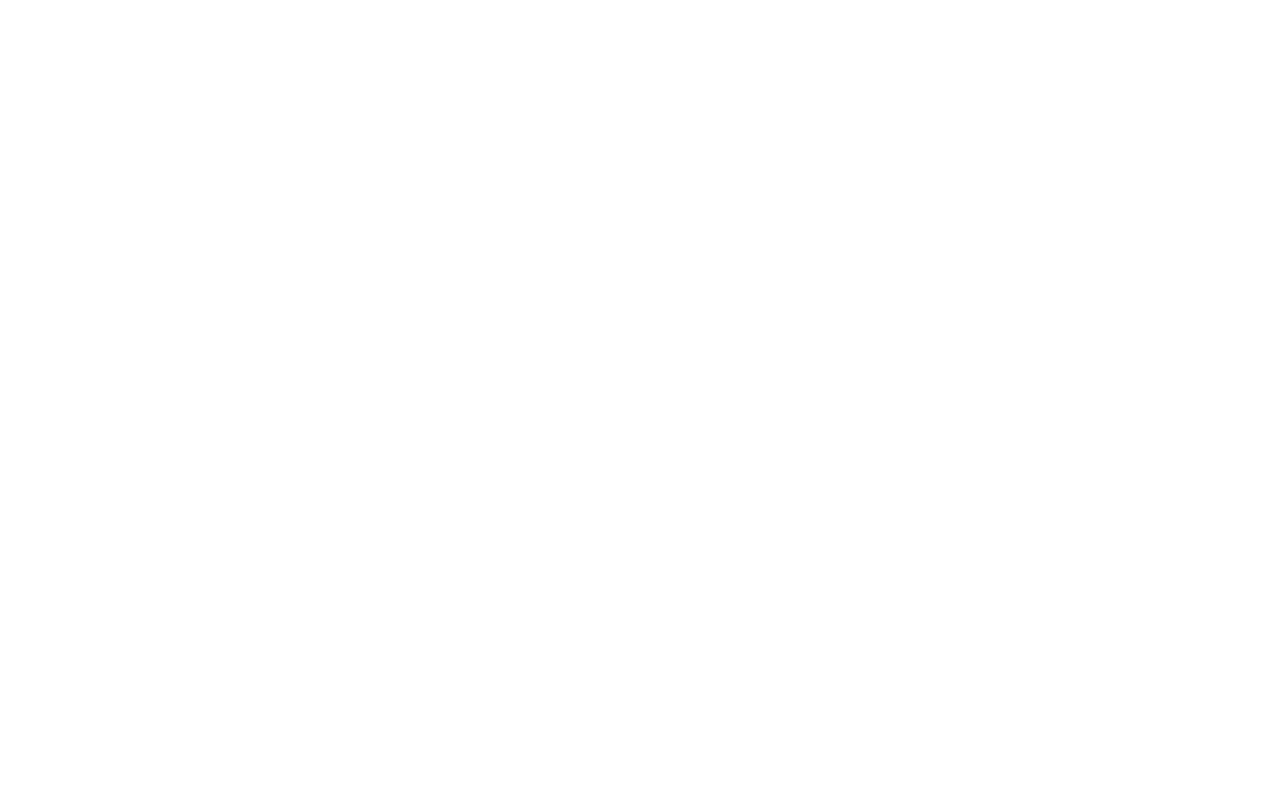
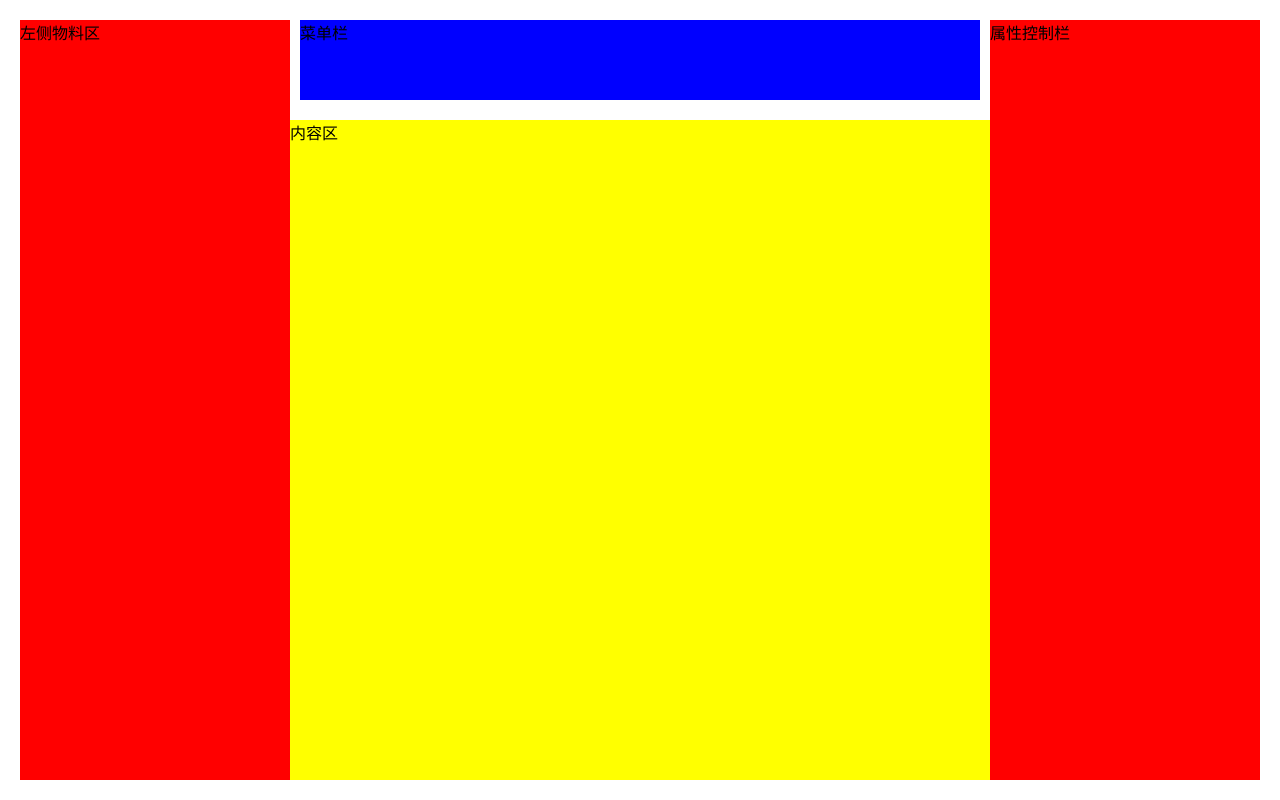
Before and after one commit to TOGET-H/vue-visual-editor, a Vue app: page / in a window 1280 px wide. Before the commit this address had no page. Built offline with nearby package versions, Linux system fonts and the light colour scheme.

Commit message:
主界面框架搭建

```diff
--- a/package.json
+++ b/package.json
@@ -20,9 +20,11 @@
   "devDependencies": {
     "@eslint/js": "^9.39.2",
     "@vitejs/plugin-vue": "^6.0.3",
+    "@vitejs/plugin-vue-jsx": "^5.1.3",
     "eslint": "^9.39.2",
     "eslint-plugin-vue": "~10.6.2",
     "globals": "^16.5.0",
+    "sass-embedded": "^1.97.1",
     "vite": "^7.3.0",
     "vite-plugin-vue-devtools": "^8.0.5"
   }
--- a/src/App.vue
+++ b/src/App.vue
@@ -1,7 +1,27 @@
-<script setup></script>
+<script setup>
+  import data from './data.json'
+  import { ref } from 'vue';
+  import editor from './packages/editor';
+
+  const state = ref(data)
+
+
+
+
+</script>
 
 <template>
-<div></div>
+<div class="app">
+  <editor :data="state"></editor>
+</div>
 </template>
 
-<style scoped></style>
+<style scoped>
+  .app{
+    position: fixed;
+    top: 20px;
+    left: 20px;
+    right: 20px;
+    bottom: 20px;
+  }
+</style>
--- /dev/null
+++ b/src/data.json
@@ -0,0 +1,9 @@
+{
+    "container":{
+        "width":"550px",
+        "height":"550px"
+    },
+    "blocks":[
+
+    ]
+}
--- a/src/main.js
+++ b/src/main.js
@@ -2,11 +2,11 @@ import { createApp } from 'vue'
 import { createPinia } from 'pinia'
 
 import App from './App.vue'
-import router from './router'
+// import router from './router'
 
 const app = createApp(App)
 
 app.use(createPinia())
-app.use(router)
+// app.use(router)
 
 app.mount('#app')
--- /dev/null
+++ b/src/packages/editor.jsx
@@ -0,0 +1,28 @@
+import { defineComponent } from "vue";
+import './editor.scss'
+export default defineComponent({
+  props: {
+    data: {
+      type: Object,
+      required: true
+    }
+  },
+  setup(props){
+    console.log(props.data);
+    return ()=> <div class="editor">
+      <div class="editor-left">左侧物料区</div>
+      <div class="editor-top">菜单栏</div>
+      <div class="editor-right">属性控制栏</div>
+      <div class="editor-container">
+        {/* 产生滚动条 */}
+        <div class="editor-container-canvas">
+          {/* 内容 */}
+          <div class="editor-container-canvas_content">
+            内容区
+          </div>
+        </div>
+      </div>
+
+    </div>
+  }
+})
--- /dev/null
+++ b/src/packages/editor.scss
@@ -0,0 +1,48 @@
+.editor {
+  width: 100%;
+  height: 100%;
+
+  &-left,
+  &-right {
+    position: absolute;
+    width: 270px;
+    background-color: red;
+    top: 0;
+    bottom: 0;
+  }
+
+  &-left {
+    left: 0;
+  }
+
+  &-right {
+    right: 0;
+  }
+
+  &-top {
+    position: absolute;
+    top: 0;
+    left: 280px;
+    right: 280px;
+    height: 80px;
+    background-color: blue;
+  }
+
+  &-container {
+    padding: 80px 270px 0;
+    height: 100%;
+    box-sizing: border-box;
+
+    &-canvas {
+      overflow: scroll;
+      height: 100%;
+
+      &_content {
+        margin: 20px auto;
+        width: 1000px;
+        height: 1000px;
+        background: yellow;
+      }
+    }
+  }
+}
--- a/src/router/index.js
+++ /dev/null
@@ -1,8 +0,0 @@
-import { createRouter, createWebHistory } from 'vue-router'
-
-const router = createRouter({
-  history: createWebHistory(import.meta.env.BASE_URL),
-  routes: [],
-})
-
-export default router
--- a/vite.config.js
+++ b/vite.config.js
@@ -3,12 +3,14 @@ import { fileURLToPath, URL } from 'node:url'
 import { defineConfig } from 'vite'
 import vue from '@vitejs/plugin-vue'
 import vueDevTools from 'vite-plugin-vue-devtools'
+import vueJsx from '@vitejs/plugin-vue-jsx'
 
 // https://vite.dev/config/
 export default defineConfig({
   plugins: [
     vue(),
     vueDevTools(),
+    vueJsx()
   ],
   resolve: {
     alias: {
```
Also changed, not shown: 1 other file (tests, documents, lock files or other folders).
